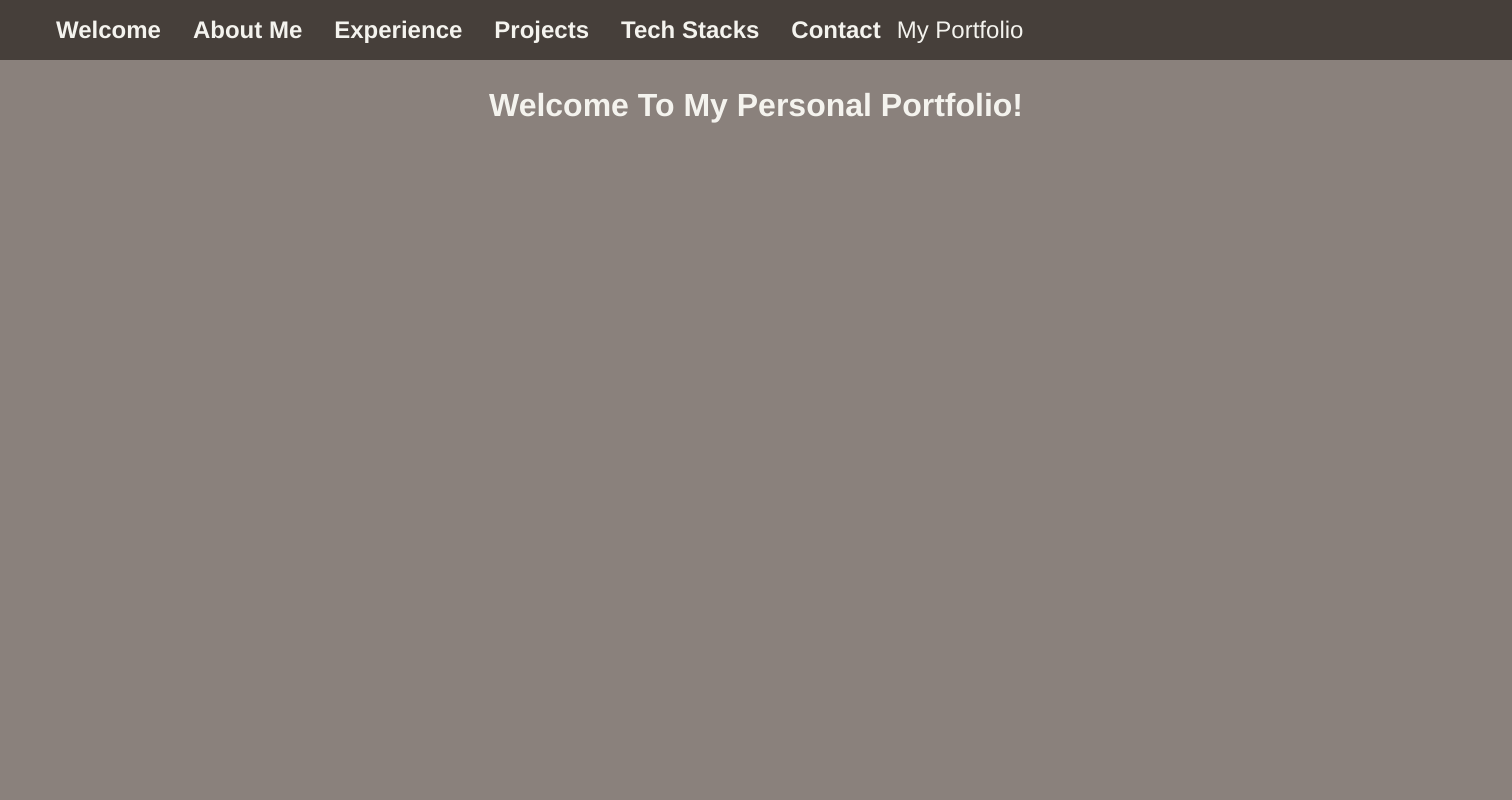
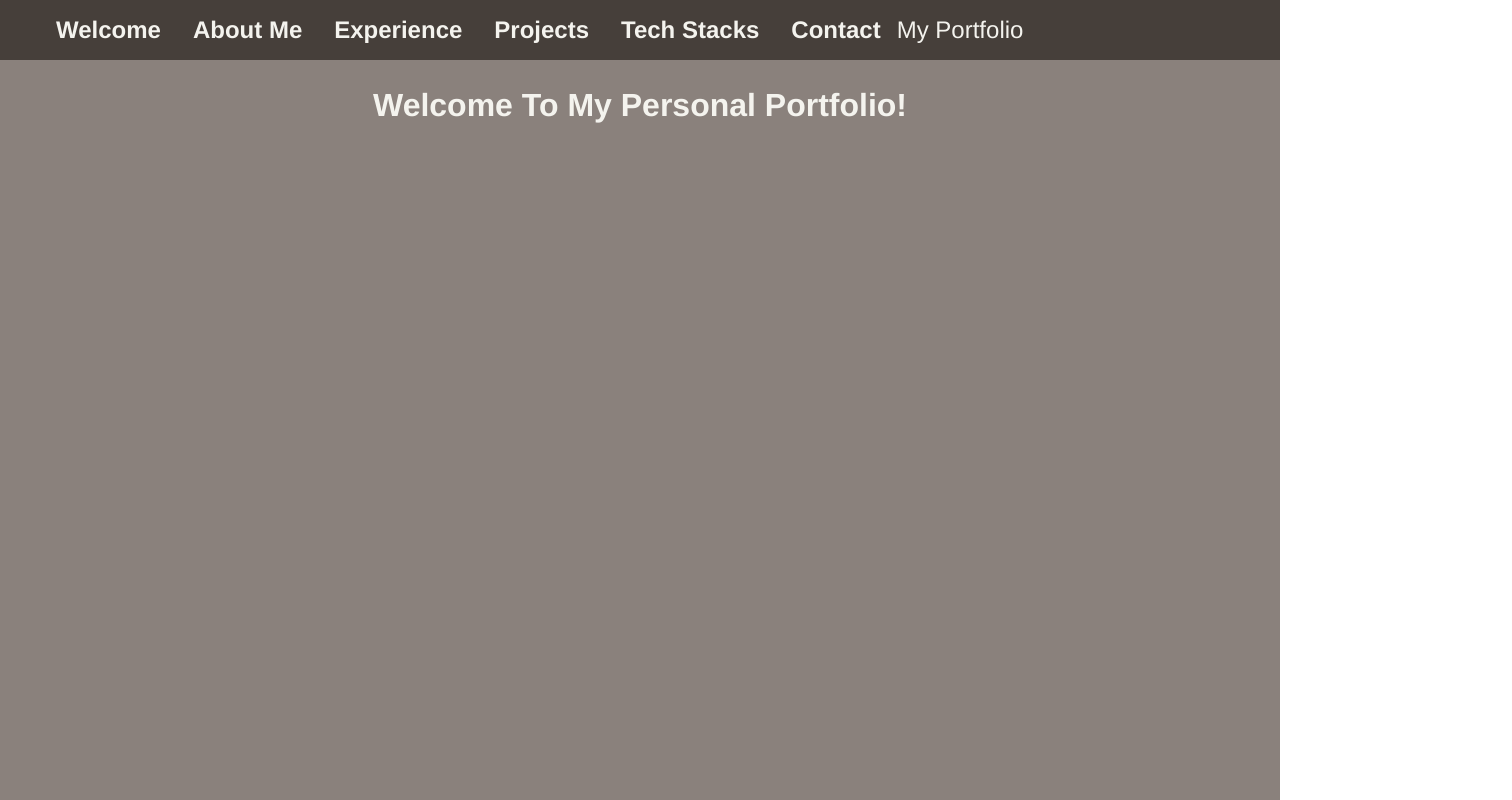
Before and after one commit to AKCDNG/portfolio-page, a React (Create React App) app in the folder portfolio/: page / in a window 1280 px wide. Shown: the top 800 px of the page, 1512 px wide, since content can reach past the window. Built offline with nearby package versions, Linux system fonts and the light colour scheme.

Commit message:
update css

```diff
--- a/portfolio/src/index.css
+++ b/portfolio/src/index.css
@@ -5,7 +5,6 @@
 body {
   margin: 0;
   padding: 0;
-  display: flex;
 }
 
 html {
@@ -63,7 +62,6 @@ html {
   display: flex;
   justify-content: center;
   min-height: 810px;
-  min-width: 1512px;
 }
 
 /* Welcome Section */
```
